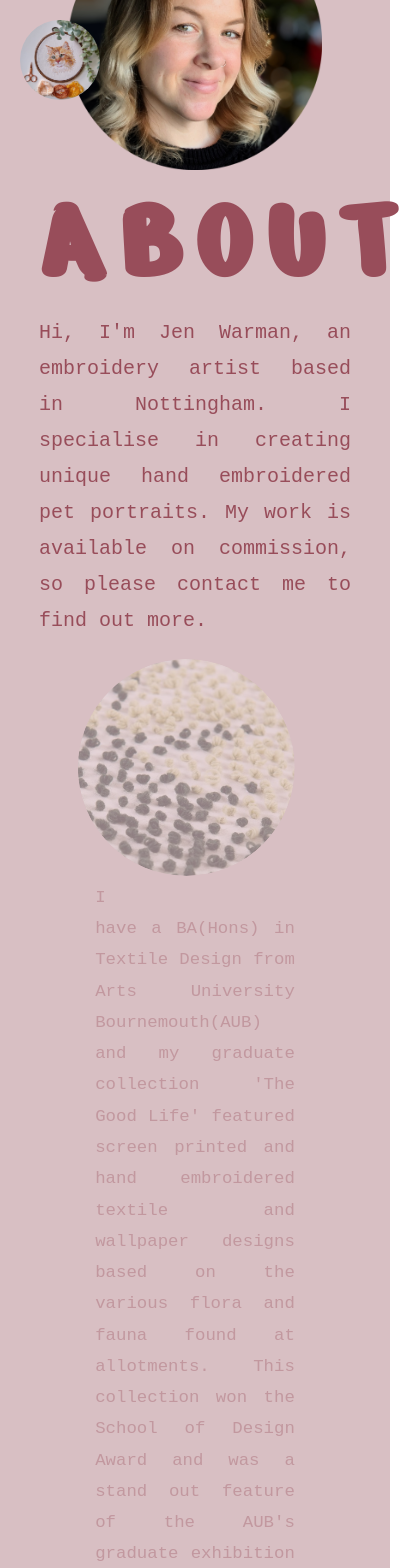
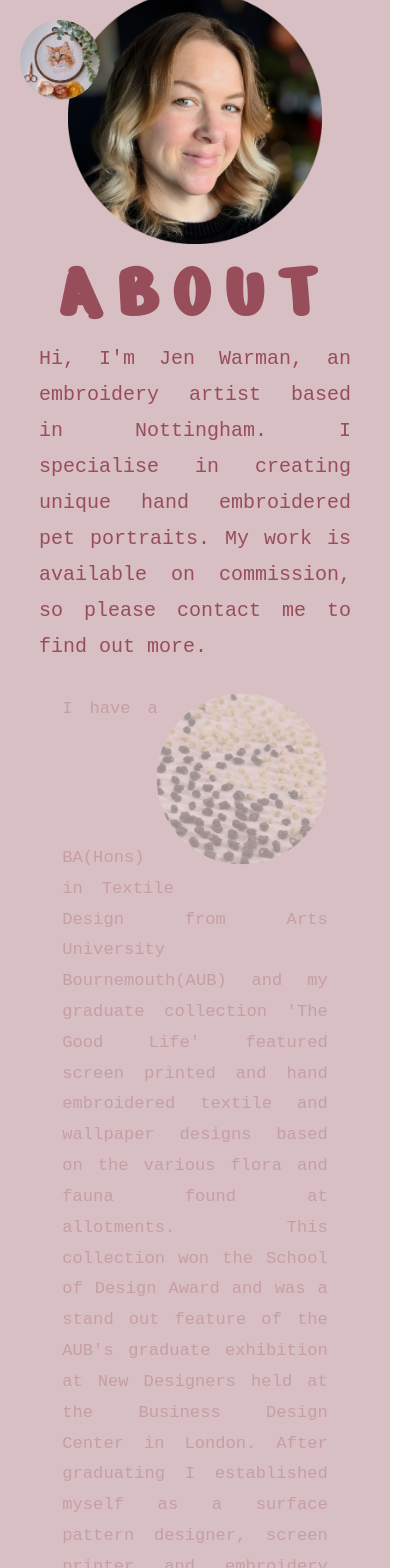
Before and after one commit to JenWarman/react-embroidery-portfolio, a React (Vite) app: page /about-page in a window 390 px wide. Shown: the top 1568 px of the page, 412 px wide, since content can reach past the window. Built offline with nearby package versions, Linux system fonts and the light colour scheme; a web font is replaced by a local one.

Commit message:
Media queries improvements.

```diff
--- a/src/css/styles.css
+++ b/src/css/styles.css
@@ -22,7 +22,7 @@ html {
   justify-content: center;
   align-content: center;
   flex-direction: column;
-  background-image: url(/public/GingerCat.jpg);
+  background-image: url(/public/gingercatBG.png);
   background-position: center;
   background-size: cover;
   font-family: "Nerko One", cursive;
@@ -30,6 +30,11 @@ html {
   font-size: 10rem;
   color: white;
   text-shadow: 1px 1px 1px black;
+}
+@media (max-width: 800px) {
+  .header {
+    height: 80vh;
+  }
 }
 .header_heading-1 {
   margin-left: 10rem;
@@ -56,6 +61,11 @@ html {
     margin: 0 auto;
   }
 }
+@media (max-width: 500px) {
+  .header_heading-1 {
+    font-size: 4.5rem;
+  }
+}
 .header_heading-2 {
   font-family: "Nanum Gothic Coding", monospace;
   margin-left: 10rem;
@@ -78,6 +88,11 @@ html {
     margin: 0 auto;
   }
 }
+@media (max-width: 500px) {
+  .header_heading-2 {
+    font-size: 6.5rem;
+  }
+}
 
 .contact {
   height: 100vh;
@@ -87,6 +102,12 @@ html {
   align-items: center;
   flex-direction: column;
   background-color: rgb(138, 140, 193);
+}
+@media (max-width: 500px) {
+  .contact {
+    height: 90vh;
+    padding-top: 3rem;
+  }
 }
 .contact_heading {
   font-size: 18rem;
@@ -232,6 +253,11 @@ html {
     font-size: 3rem;
   }
 }
+@media (max-width: 500px) {
+  .footer-social-media i {
+    padding: 0;
+  }
+}
 .footer-contactinfo {
   font-family: "Nanum Gothic Coding", monospace;
   color: white;
@@ -277,6 +303,11 @@ html {
     gap: 1rem;
   }
 }
+@media (max-width: 500px) {
+  .portfolio-gallery {
+    height: 90vh;
+  }
+}
 .portfolio-gallery .scroll-column {
   width: 100%;
   display: flex;
@@ -297,6 +328,11 @@ html {
 @media (max-width: 1300px) {
   .portfolio-gallery .scroll-column {
     width: 70%;
+  }
+}
+@media (max-width: 500px) {
+  .portfolio-gallery .scroll-column {
+    animation: none;
   }
 }
 
@@ -332,6 +368,11 @@ html {
 @media (max-width: 900px) {
   .about-page_banner {
     margin-bottom: 5rem;
+  }
+}
+@media (max-width: 500px) {
+  .about-page_banner {
+    margin-top: 5rem;
   }
 }
 .about-page_banner-text {
@@ -375,6 +416,11 @@ html {
 @media (max-width: 900px) {
   .about-page_banner-heading {
     font-size: 12rem;
+  }
+}
+@media (max-width: 500px) {
+  .about-page_banner-heading {
+    font-size: 8rem;
   }
 }
 .about-page_banner-intro {
@@ -442,6 +488,11 @@ html {
     padding: 1rem 8rem;
   }
 }
+@media (max-width: 500px) {
+  .about-page_content-section {
+    padding: 1rem 4rem;
+  }
+}
 .about-page_content-paragraph {
   font-size: 3rem;
   color: rgb(152, 77, 90);
@@ -494,6 +545,12 @@ html {
     height: 250px;
   }
 }
+@media (max-width: 500px) {
+  .about-page_content-img-right {
+    width: 200px;
+    height: 200px;
+  }
+}
 .about-page_content-img-left {
   width: 500px;
   height: 500px;
@@ -527,6 +584,12 @@ html {
   .about-page_content-img-left {
     width: 250px;
     height: 250px;
+  }
+}
+@media (max-width: 500px) {
+  .about-page_content-img-left {
+    width: 200px;
+    height: 200px;
   }
 }
 
--- a/src/scss/components/_form.scss
+++ b/src/scss/components/_form.scss
@@ -14,6 +14,7 @@
       @media (max-width: 800px) {
         width: 70%;
       }
+
 
   &_input {
     width: 100%;
--- a/src/scss/layout/_aboutPage.scss
+++ b/src/scss/layout/_aboutPage.scss
@@ -29,14 +29,15 @@
       margin-bottom: 5rem;
     }
 
+    @media (max-width: 500px) {
+      margin-top: 5rem;
+    }
+
     &-text {
       padding-left: 8rem;
       padding-right: 20rem;
       width: 60%;
       color: $primary-color;
-
-      @media (max-width: 1600px) {
-      }
 
       @media (max-width: 1400px) {
         padding-left: 5rem;
@@ -51,7 +52,6 @@
         margin-top: 0;
         width: 80%;
       }
-
     }
 
     &-heading {
@@ -70,6 +70,10 @@
 
       @media (max-width: 900px) {
         font-size: 12rem;
+      }
+
+      @media (max-width: 500px) {
+        font-size: 8rem;
       }
     }
 
@@ -91,7 +95,6 @@
     &-img {
       height: 80%;
       padding-left: 20rem;
-
 
       @media (max-width: 1700px) {
         height: 70%;
@@ -130,6 +133,9 @@
       }
       @media (max-width: 1300px) {
         padding: 1rem 8rem;
+      }
+      @media (max-width: 500px) {
+        padding: 1rem 4rem;
       }
     }
 
@@ -179,6 +185,11 @@
         width: 250px;
         height: 250px;
       }
+
+      @media (max-width: 500px) {
+        width: 200px;
+        height: 200px;
+      }
     }
 
     &-img-left {
@@ -211,6 +222,11 @@
         width: 250px;
         height: 250px;
       }
+
+      @media (max-width: 500px) {
+        width: 200px;
+        height: 200px;
+      }
     }
   }
 }
--- a/src/scss/layout/_contact.scss
+++ b/src/scss/layout/_contact.scss
@@ -6,6 +6,11 @@
     align-items: center;
     flex-direction: column;
      background-color: rgb(138, 140, 193);
+
+      @media (max-width: 500px) {
+        height: 90vh;
+        padding-top: 3rem;
+      }
 
     &_heading {
       font-size: 18rem;
@@ -36,6 +41,7 @@
       }
        @media (max-width: 700px) {
          font-size: 4.5rem;
+
       }
     }
   }
--- a/src/scss/layout/_footer.scss
+++ b/src/scss/layout/_footer.scss
@@ -97,6 +97,10 @@
       @media (max-width: 1500px) {
         font-size: 3rem;
       }
+
+      @media (max-width: 500px) {
+        padding: 0;
+      }
     }
   }
 
```
Also changed, not shown: src/scss/layout/_header.scss (+13 -1 lines), src/scss/layout/_portfolioGallery.scss (+8 -0 lines), 2 other files (tests, documents, lock files or other folders).
